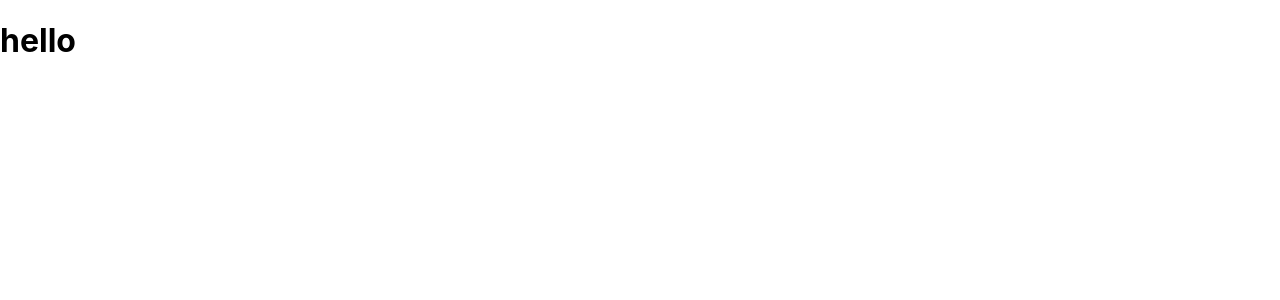
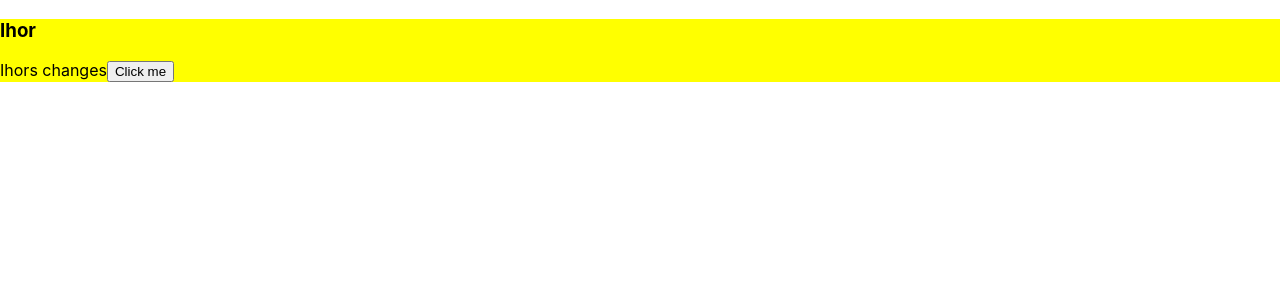
Before and after one commit to bobbytrainee/bobbytrainee.github.io, a React (Create React App) app in the folder profile/: page / in a window 1280 px wide. Shown: the top 300 px of the page. Built offline with nearby package versions, Linux system fonts and the light colour scheme.

Commit message:
ihor task done

```diff
--- a/profile/src/App.js
+++ b/profile/src/App.js
@@ -1,10 +1,18 @@
 import logo from './logo.svg';
 import './App.css';
+import Button from "./components/Button";
 
 function App() {
+    const handleButtonClick = () => {
+        console.log("CLICK")
+    }
   return (
    <div>
-     <h1>hello</h1>
+     <div style={{backgroundColor: 'yellow'}}>
+         <h3>Ihor</h3>
+         <span>Ihors changes</span>
+         <Button title='Click me' handleClick={handleButtonClick}/>
+     </div>
    </div>
   );
 }
--- /dev/null
+++ b/profile/src/components/Button.js
@@ -0,0 +1,9 @@
+const Button = ({title, handleClick}) => (
+    <button
+        onClick={handleClick}
+    >
+        {title}
+    </button>
+)
+
+export default Button;
```
